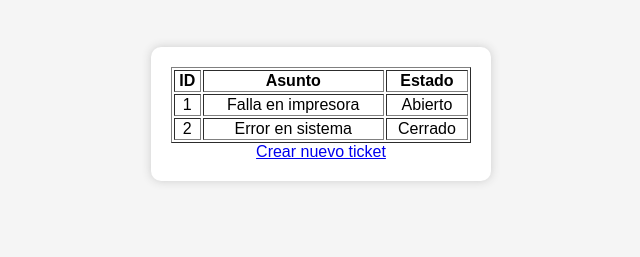
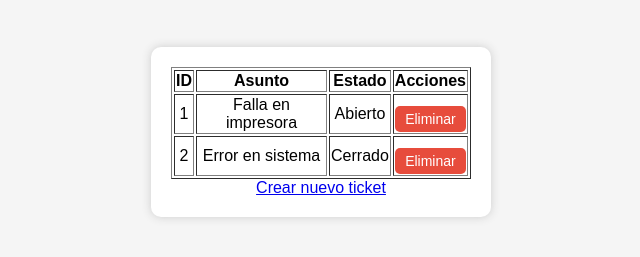
Before and after one commit to k1ber8/gestor-tickets, a plain HTML site: page tickets.html in a window 1280 px wide. Shown: the part 61-318 px from the top of the page, without its empty margins (319-959 px from the left). Drawn offline with Linux system fonts and the light colour scheme.

Commit message:
Add: botones eliminar ticket en tickets.html

```diff
--- a/style.css
+++ b/style.css
@@ -27,3 +27,16 @@ button {
   border: none;
   border-radius: 5px;
 }
+.btn-eliminar {
+  background-color: #e74c3c;
+  color: white;
+  border: none;
+  padding: 5px 10px;
+  border-radius: 5px;
+  cursor: pointer;
+  font-size: 14px;
+}
+
+.btn-eliminar:hover {
+  background-color: #c0392b;
+}
--- a/tickets.html
+++ b/tickets.html
@@ -14,11 +14,22 @@
           <th>ID</th>
           <th>Asunto</th>
           <th>Estado</th>
+          <th>Acciones</th> <!-- Nueva columna -->
         </tr>
       </thead>
       <tbody id="ticketList">
-        <tr><td>1</td><td>Falla en impresora</td><td>Abierto</td></tr>
-        <tr><td>2</td><td>Error en sistema</td><td>Cerrado</td></tr>
+        <tr>
+          <td>1</td>
+          <td>Falla en impresora</td>
+          <td>Abierto</td>
+          <td><button class="btn-eliminar">Eliminar</button></td>
+        </tr>
+        <tr>
+          <td>2</td>
+          <td>Error en sistema</td>
+          <td>Cerrado</td>
+          <td><button class="btn-eliminar">Eliminar</button></td>
+        </tr>
       </tbody>
     </table>
     <a href="nuevo-ticket.html">Crear nuevo ticket</a>
```
